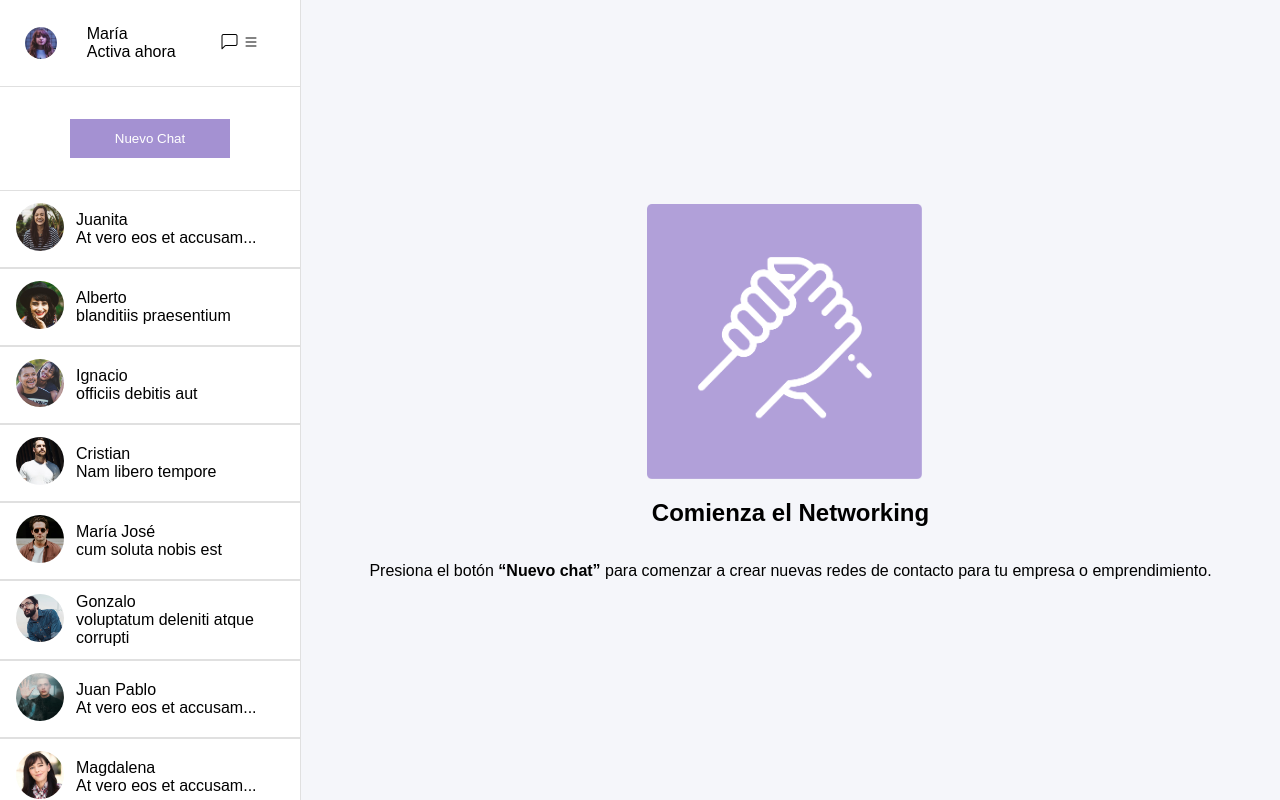
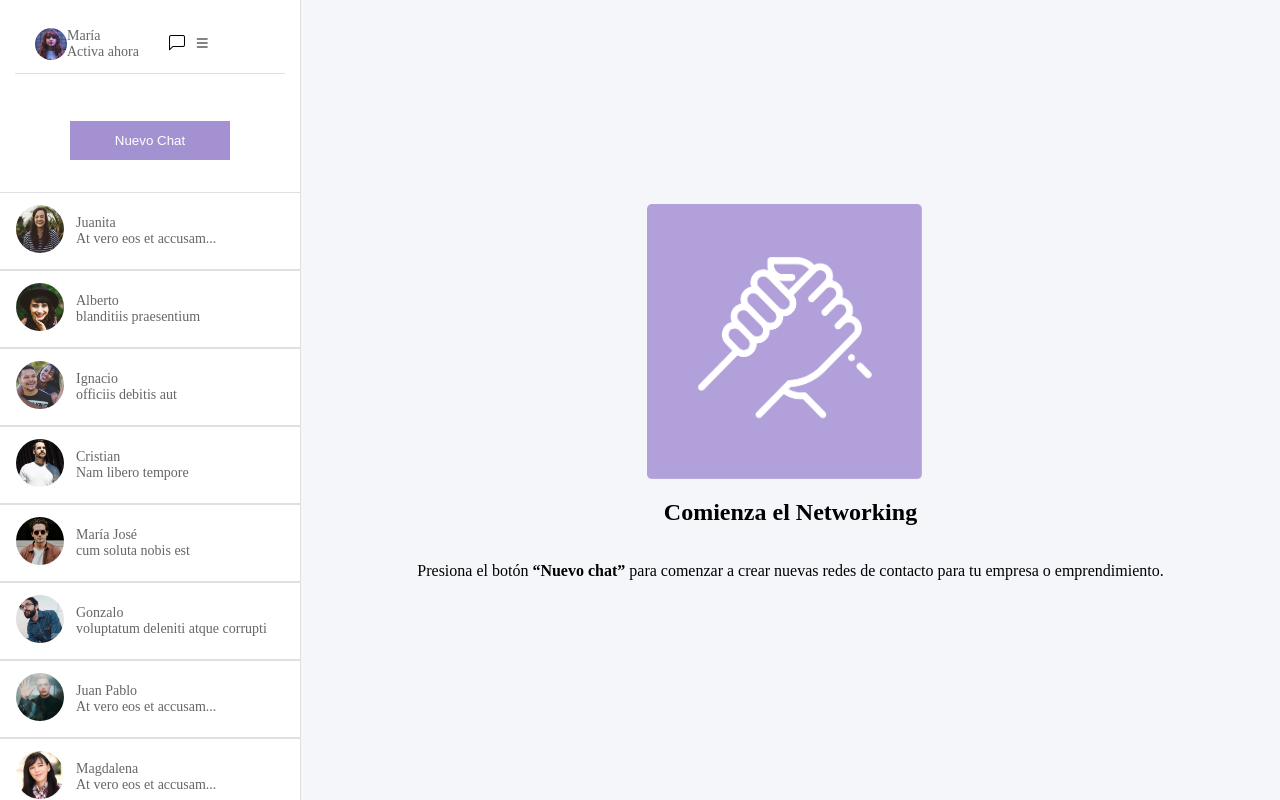
Before and after one commit to Zebastopol/messenger_sample, a plain HTML site: page index.html in a window 1280 px wide. Drawn offline with nearby package versions, Linux system fonts and the light colour scheme.

Commit message:
position flexdirection  update

```diff
--- a/assets/styles.css
+++ b/assets/styles.css
@@ -1,10 +1,17 @@
 /* Example Flexbox Messenger Layout */
+:root {
+    --primary-color: #A491D2;
+    --secondary-color: #cec8ef;
+    --text-color: #666;
+    --background-color: #f5f6fa;
+    --font-family: 'Typefaces', roboto bold, open sans regular;
+}
 
 body {
     display: flex;
     margin: 0;
-    font-family: Arial, sans-serif;
-    background: #f5f6fa;
+    font-family: var(--font-family);
+    background: var(--background-color);
     flex-direction: column;
 }
 .main-section {
@@ -19,32 +26,37 @@ body {
     display: flex;
     flex-direction: column;
 }
-.user-profile{
+.user-profile  {
     display: flex;
     flex-direction: row;
-    justify-content: space-between;
+    justify-content: space-between   center;
     align-items: center;
-    padding: 25px 25px;
+    margin: 15px 15px 15px 15px;
     border-bottom: 1px solid #e0e0e0;
+    padding: 10px 20px;
 }
 .user-info {
     display: flex;
     flex-direction: column;
     align-items: left;
-    justify-content: center;
+    justify-content: space-between;
 }
 .user-info p {
+    display: flex;
     margin: 0;
+    padding: 0;
+    font-size: 14px;
+    color: #666;
 }
 
 .icons-menu {
     display: flex;
     flex-wrap: nowrap;
     flex-direction: row;
-    flex-basis: 15%;
-    align-items: center;
+    flex-basis: 18%;
+    align-items: right;
     justify-content: space-between;
-    padding: 0 16px;
+    padding: 10px 30px;
 }
 /*.user-profile  p{
     display: flex;
```
Also changed, not shown: index.html (indentation only).
